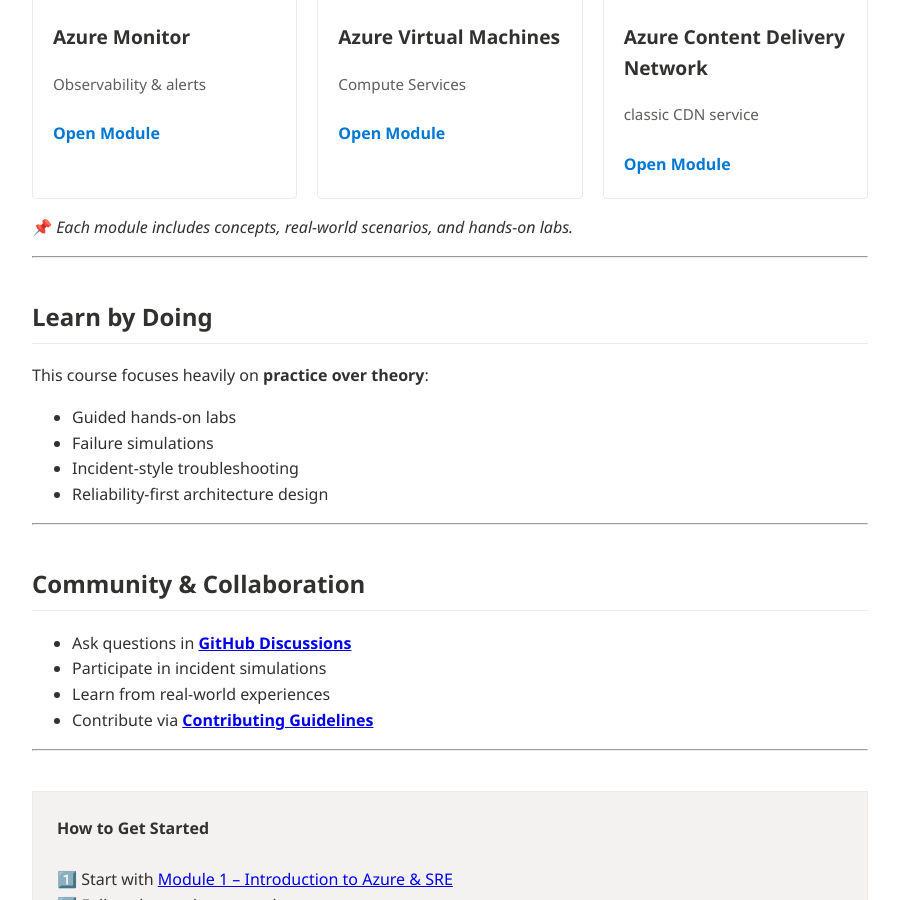
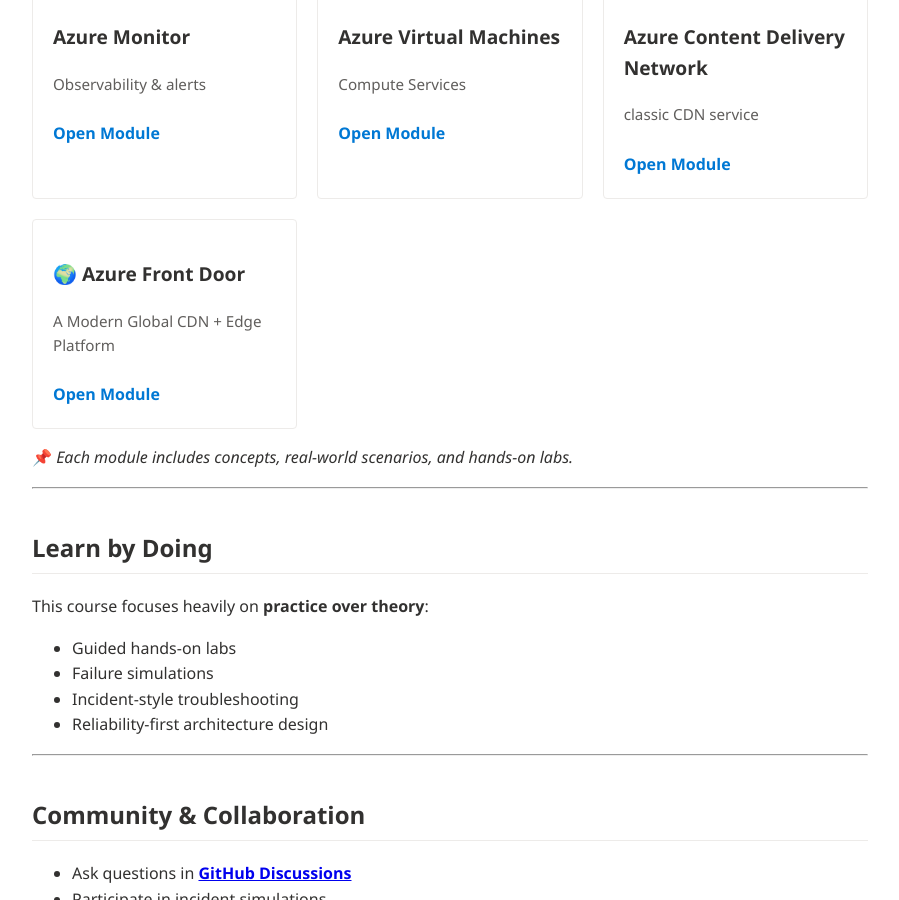
Before and after one commit to Abhiram-Mangde/Course-Azure-for-SREs, a Jekyll site: the page built from docs/index.md, in a window 1280 px wide and 900 px high, scrolled down 2263 px. Shown: the whole window, without its empty margins (190-1089 px from the left). Built offline with Jekyll 4.4.1, drawn with Linux system fonts in a browser that asks for light colours.

Commit message:
Add Azure Front Door module to documentation

```diff
--- a/docs/index.md
+++ b/docs/index.md
@@ -215,6 +215,12 @@
 <a href="{{ '/azureservices/Azure CDN/' | relative_url }}">Open Module</a>
 </div>
 
+<div class="azure-tile">
+<h3>🌍 Azure Front Door</h3>
+<p>A Modern Global CDN + Edge Platform</p>
+<a href="{{ '/azureservices/Azure Front Door/' | relative_url }}">Open Module</a>
+</div>
+
 </div>
 
 <p style="margin-top:16px;">
```
